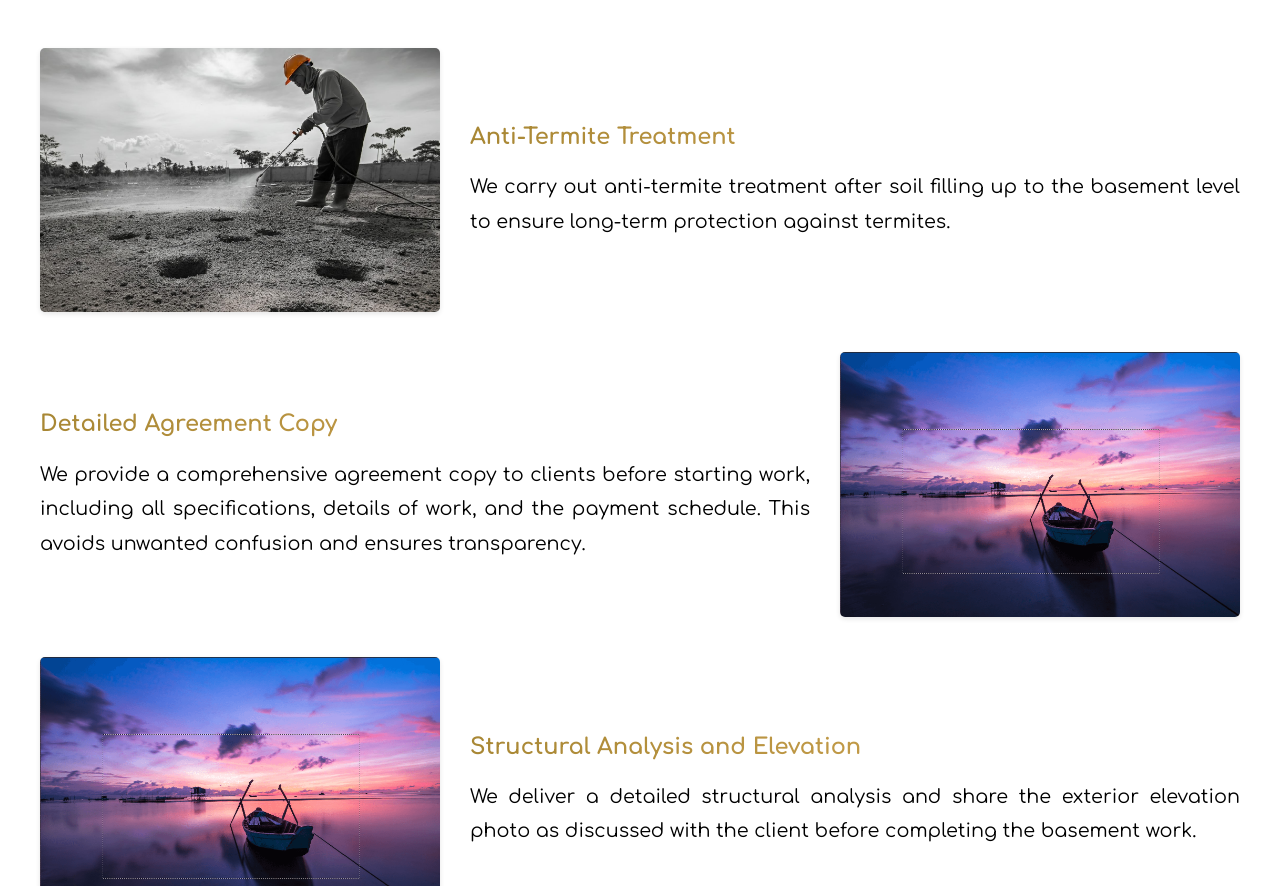
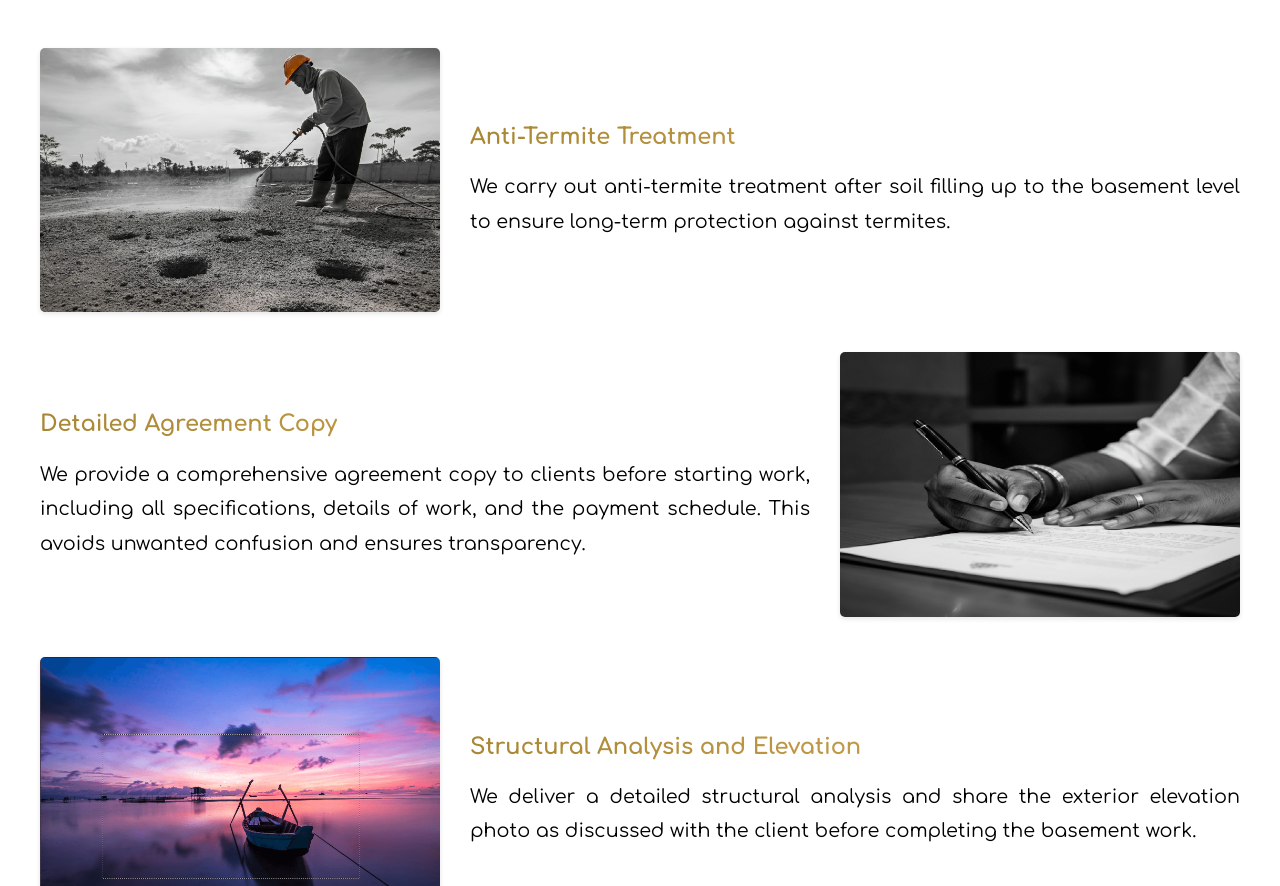
Before and after one commit to nithishkumar92/thulir, a plain HTML site: page Distinction.html in a window 1280 px wide. Shown: the part 214-1100 px from the top of the page. Drawn offline with Linux system fonts and the light colour scheme.

Commit message:
Update Distinction.html

```diff
--- a/Distinction.html
+++ b/Distinction.html
@@ -50,7 +50,7 @@
         <h3>Detailed Agreement Copy</h3>
         <p>We provide a comprehensive agreement copy to clients before starting work, including all specifications, details of work, and the payment schedule. This avoids unwanted confusion and ensures transparency.</p>
       </div>
-      <img src="images/anti-termite-treatment.png" alt="Detailed Agreement Copy">
+      <img src="images/Detailed_Agreement_Copy.png" alt="Detailed Agreement Copy">
     </div>
 
     <div class="facility-item">
```
